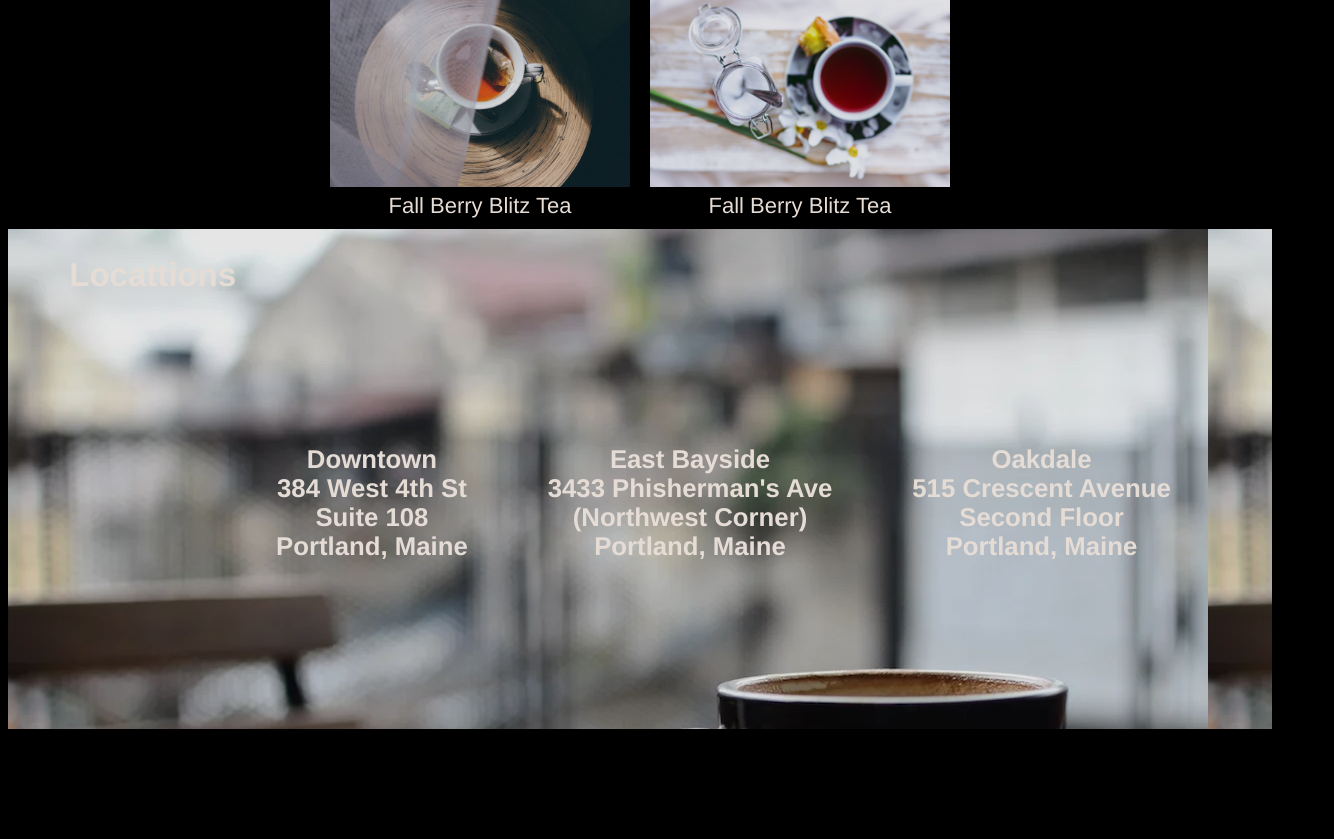
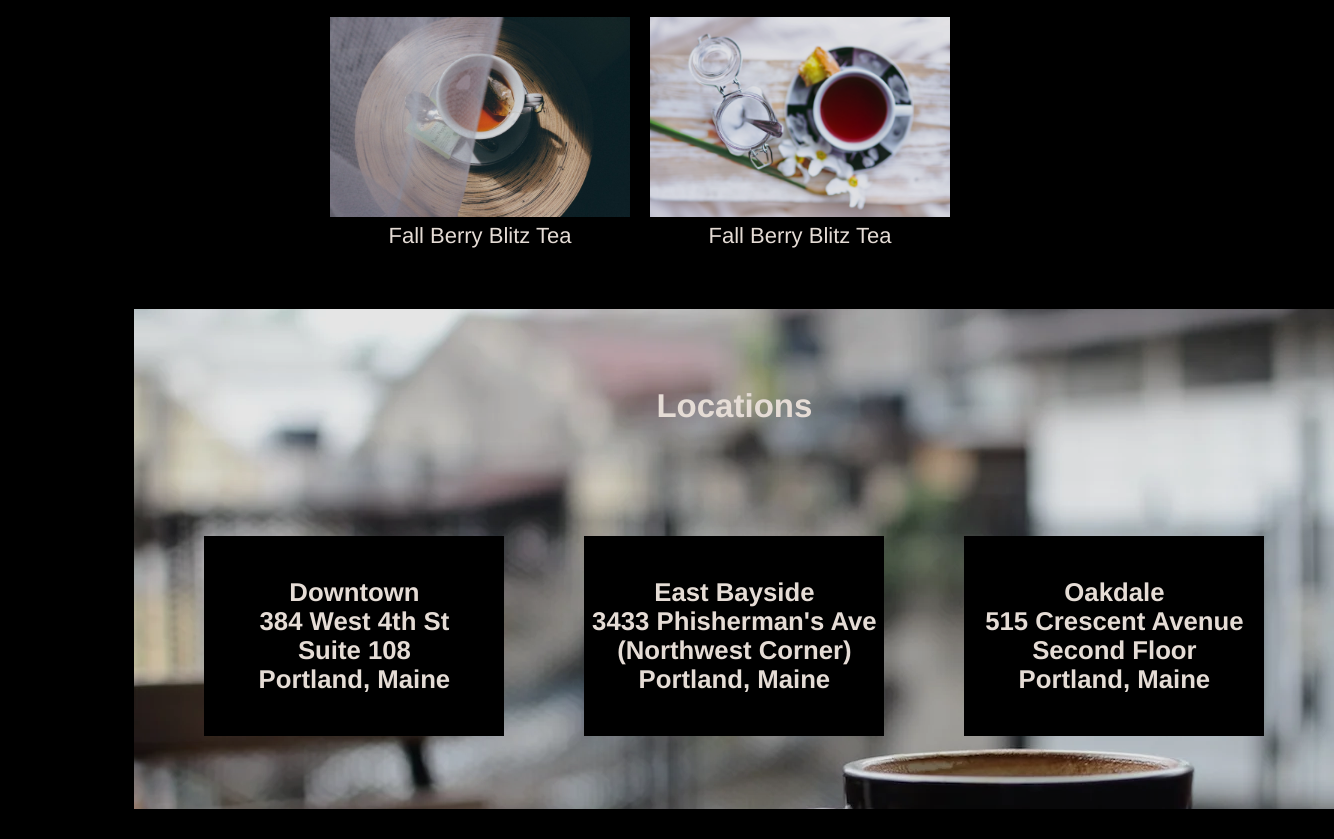
Before and after one commit to ragranato/tea-cozy, a plain HTML site: page index.html in a window 1280 px wide. Shown: the part 1209-2048 px from the top of the page, 1334 px wide, since content can reach past the window. After the commit the page ends 2018 px from the top, so only its background shows below. Drawn offline with Linux system fonts and the light colour scheme.

Commit message:
location section is styled

```diff
--- a/index.html
+++ b/index.html
@@ -52,7 +52,7 @@
         </media>
     </section>
     <section id="locations">
-        <h2>Locattions</h2>
+        <h2 id="loc-header">Locations</h2><br>
         <div class="locations">
             <h3>
                 <strong>Downtown</strong><br>384 West 4th St<br>Suite 108<br>Portland, Maine
--- a/styles.css
+++ b/styles.css
@@ -7,10 +7,12 @@ body {
     text-align: center;
     z-index: -1;
 }
+
 header {
     display: flex;
     height: 69px;
     position: fixed;
+    top: 0;
     text-align: start;
     width: 100%;
     border-bottom: 1px solid seashell;
@@ -52,6 +54,7 @@ a {
     z-index: 1;
     position: relative;
     top: 70px;
+    flex-wrap: wrap;
 }
 
 .headline{
@@ -67,7 +70,8 @@ a {
     display: inline-block;
     width: 1000px;
     position: relative;
-    top: 70px;
+    top: 100px;
+    flex-wrap: wrap;
 }
 
 #teas {
@@ -76,6 +80,7 @@ a {
     width: 100%;
     justify-content: center;
 }
+
 img {
     height: 200px;
     width: 300px;
@@ -88,15 +93,28 @@ figure {
 #locations {
     display: flex;
     position: relative;
-    top: 70px;
+    top: 150px;
+    left: 10%;
     height: 500px;
+    width: 1200px;
+    justify-content: center;
+    align-items: center;
+    background-image: url("/resources/img-locations-background.png");
+    flex-wrap: wrap;
+}
+
+#loc-header {
+    position: relative;
+    top: 20px;
     width: 100%;
-    justify-content: center;
-    background-image: url("/resources/img-locations-background.png");
+    margin: 0 auto;
 }
+
 .locations {
-    margin: 40px;
-    position: relative;
-    top: 30%;
+    margin: 15px 40px;
+    height: 200px;
+    width: 300px;
+    background-color: rgba(0, 0, 0, 1);
+    align-content: center;
 
 }
```
